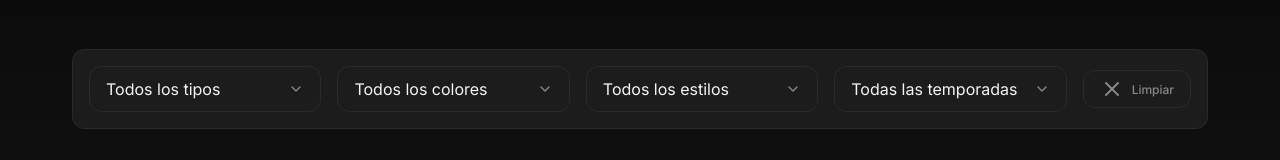
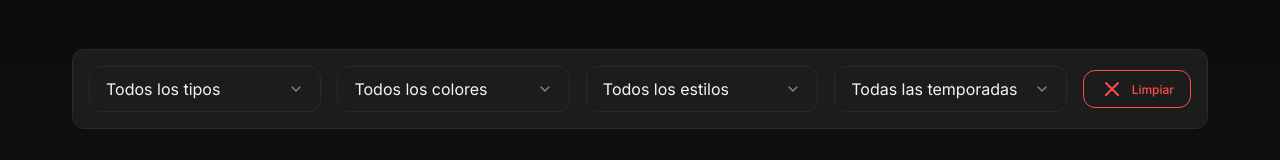
Before and after one commit to VirgilioSz/outfit, a plain HTML site: page frontend/closet.html in a window 1280 px wide. Shown: the part 239-399 px from the top of the page. Drawn offline with nearby package versions, Linux system fonts and the light colour scheme; no server answers.

Commit message:
style: Cambio de color de boton limpiar para los filtros

```diff
--- a/frontend/closet.html
+++ b/frontend/closet.html
@@ -104,7 +104,7 @@
                     <div class="custom-select-option" data-value="invierno" role="option">Invierno</div>
                 </div>
             </div>
-            <button class="btn-secundario" id="filtros-limpiar" aria-label="Limpiar filtros">
+            <button class="btn-peligro" id="filtros-limpiar" aria-label="Limpiar filtros">
                 <i data-lucide="x"></i> Limpiar
             </button>
         </div>
--- a/frontend/css/styles.css
+++ b/frontend/css/styles.css
@@ -380,6 +380,10 @@ h1 {
     font-weight: 500;
     transition: color 0.3s ease;
     isolation: isolate;
+    display: inline-flex;
+    align-items: center;
+    justify-content: center;
+    gap: var(--espaciado-sm);
 }
 
 .btn-peligro::before {
```
